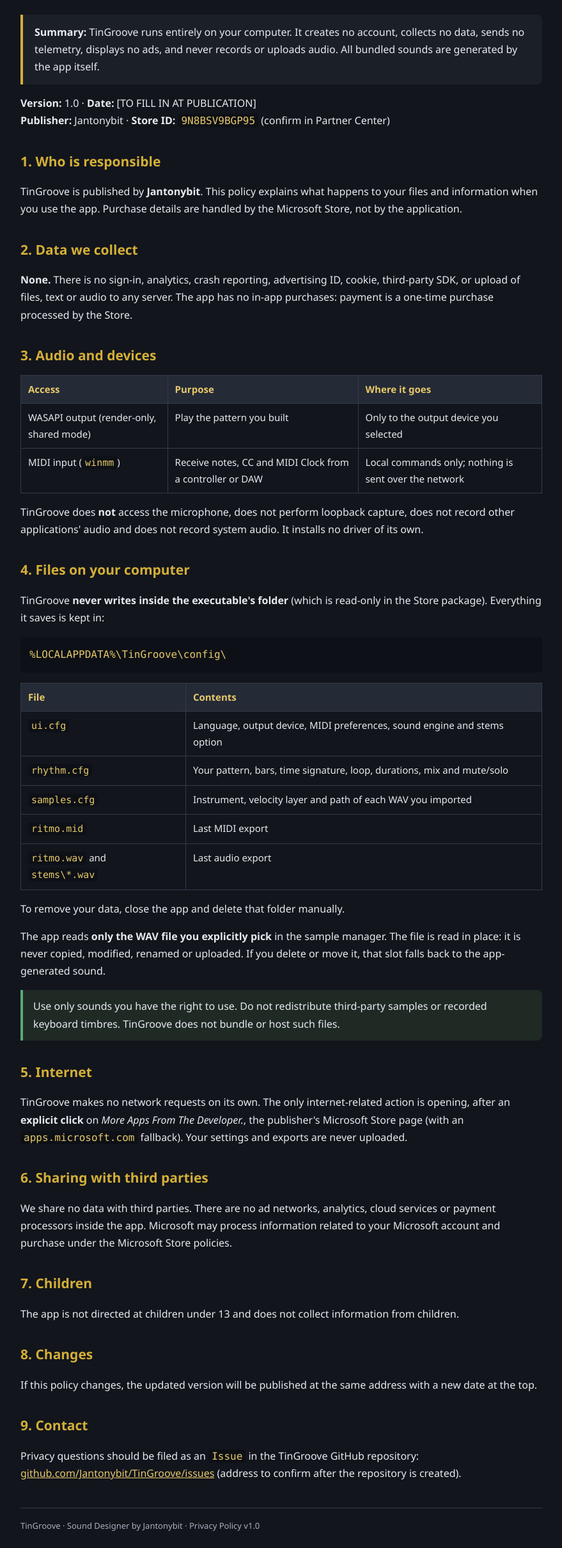
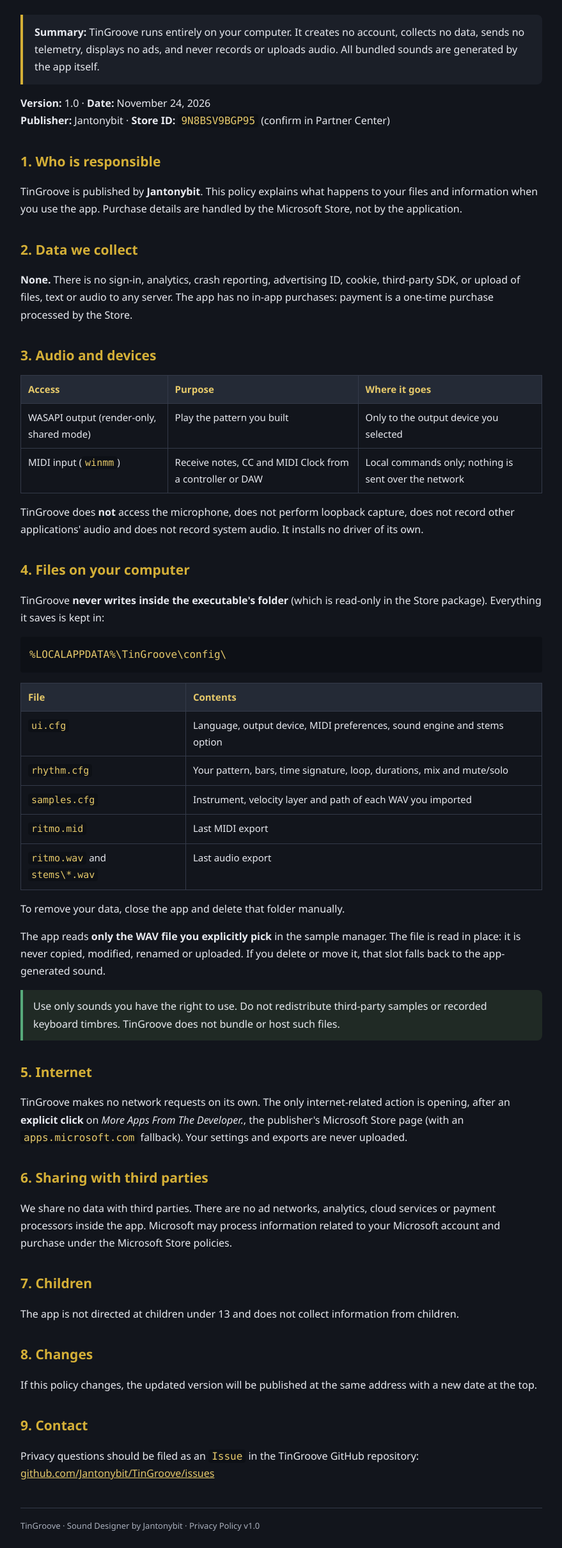
Before and after one commit to jantonybit/TinGroove, a plain HTML site: page privacy-policy.en.html in a window 1280 px wide. Shown: the part 141-2560 px from the top of the page at 64% size, without its empty margins (200-1079 px from the left). Drawn offline with Linux system fonts and the light colour scheme.

Commit message:
Update privacy-policy.en.html

```diff
--- a/privacy-policy.en.html
+++ b/privacy-policy.en.html
@@ -45,7 +45,7 @@
 no account, collects no data, sends no telemetry, displays no ads, and never records or uploads
 audio. All bundled sounds are generated by the app itself.</p>
 
-<p><strong>Version:</strong> 1.0 · <strong>Date:</strong> [TO FILL IN AT PUBLICATION]<br>
+<p><strong>Version:</strong> 1.0 · <strong>Date:</strong> November 24, 2026<br>
 <strong>Publisher:</strong> Jantonybit · <strong>Store ID:</strong> <code>9N8BSV9BGP95</code>
 (confirm in Partner Center)</p>
 
@@ -108,8 +108,8 @@ date at the top.</p>
 
 <h2>9. Contact</h2>
 <p>Privacy questions should be filed as an <code>Issue</code> in the TinGroove GitHub repository:
-<a href="https://github.com/Jantonybit/TinGroove/issues">github.com/Jantonybit/TinGroove/issues</a>
-(address to confirm after the repository is created).</p>
+<a href="https://github.com/jantonybit/TinGroove/issues">github.com/Jantonybit/TinGroove/issues</a>
+</p>
 
 <footer>TinGroove · Sound Designer by Jantonybit · Privacy Policy v1.0</footer>
 </div>
```
